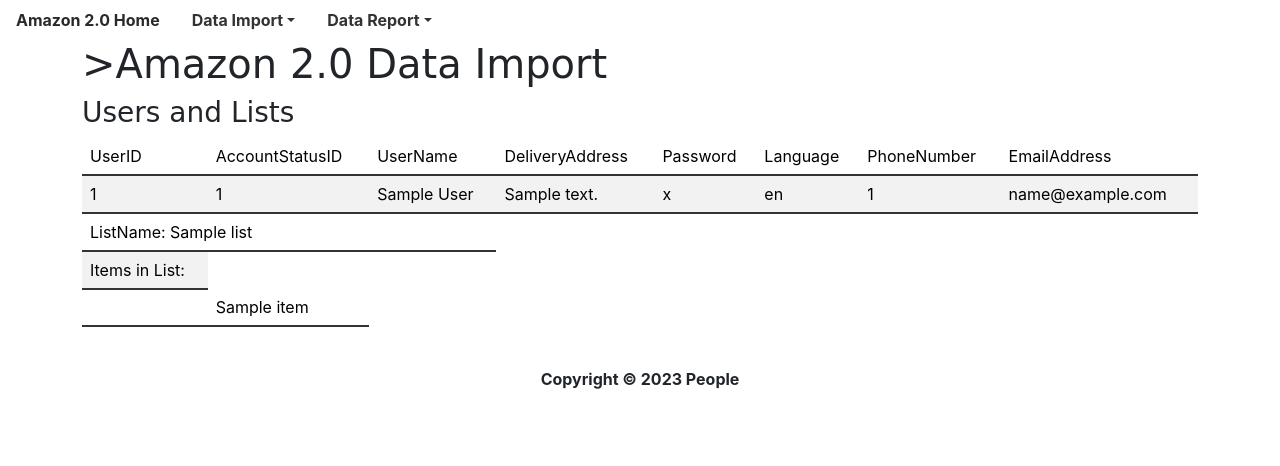
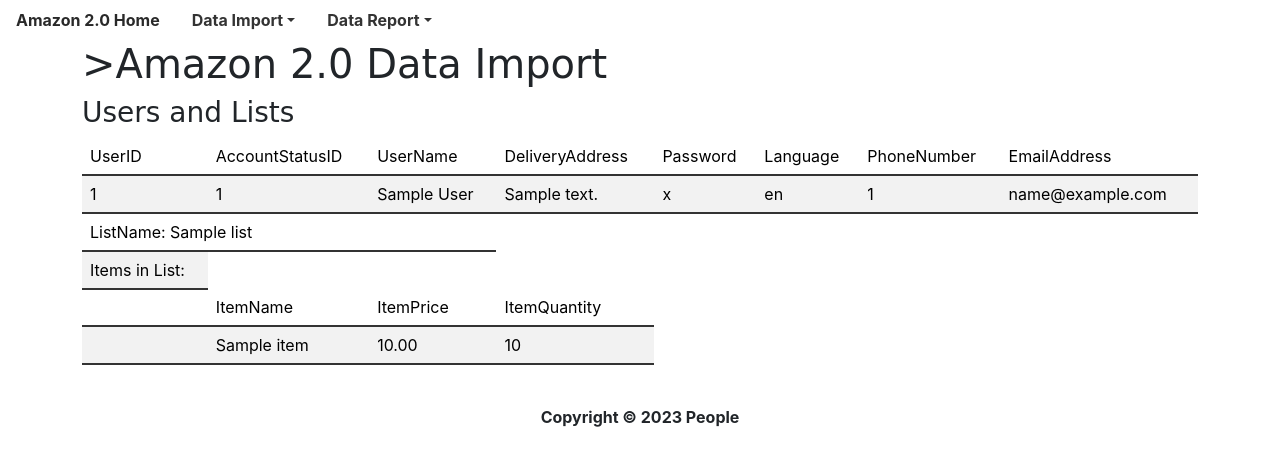
Before and after one commit to theoneGUI/cs370-project, a PHP site: page /UserListListitemReport.php in a window 1280 px wide. Shown: the top 466 px of the page. Run offline with PHP 8.4, Linux system fonts and the light colour scheme; tables that the repository leaves empty hold one stand-in row (values such as "Sample post"); some web fonts are replaced.

Commit message:
Details Row Update

```diff
--- a/UserListListitemReport.php
+++ b/UserListListitemReport.php
@@ -96,12 +96,8 @@ if ($importAttempted) {
 
         function output_order_details_row($lists, $items) {
             $list_string = "None";
-            $item_str = "None";
             if (count($lists) != 0) {
                 $list_string = implode(", ", $lists);
-            }
-            if (count($items) != 0) {
-                $item_str = implode(", ", $items);
             }
             echo "<tr>";
                 echo "<td colspan='3' class='pizzaDataDetailsCell'>";
@@ -110,13 +106,18 @@ if ($importAttempted) {
             echo "</tr>";
 
             echo "<tr><td>Items in List:</td></tr>";
-            echo "<tr><td></td><td>$item_str</td></tr>";
+            echo "<tr><td></td><td>ItemName</td><td>ItemPrice</td><td>ItemQuantity</td></tr>";
+            $output = "";
+            foreach($items as $i){
+                $output .= "<tr><td></td><td>{$i["item"]}</td><td>{$i["price"]}</td><td>{$i["quantity"]}</td></tr>";
+            }
+            echo $output;
         }
 
 
         $query = "SELECT t0.UserID, t0.AccountStatusID, CONCAT(t0.FirstName, ' ',  t0.LastName) AS UserName, t0.DeliveryAddress,
         t0.Password, t0.Language, t0.PhoneNumber, t0.EmailAddress, t1.ListID, t1.ListName, t2.ItemID, t2.ItemQuantity,
-        t3.ItemName FROM `User` t0
+        t3.ItemName, t3.Price FROM `User` t0
         INNER JOIN `List` t1
         ON t0.UserID = t1.UserID
         INNER JOIN `ListItem` t2
@@ -152,7 +153,11 @@ if ($importAttempted) {
                     $pizzerias = array();
                 }
                 if (!in_array($row["ItemName"], $pizzas))
-                    $pizzas[] = $row["ItemName"];
+                    $pizzas[] = array(
+                            "item" => $row["ItemName"],
+                            "price" => $row["Price"],
+                            "quantity" => $row["ItemQuantity"]
+                    );
                 if (!in_array($row["ListName"], $pizzerias))
                     $pizzerias[] = $row["ListName"];
                 $lastName = $row["ListName"];
```
